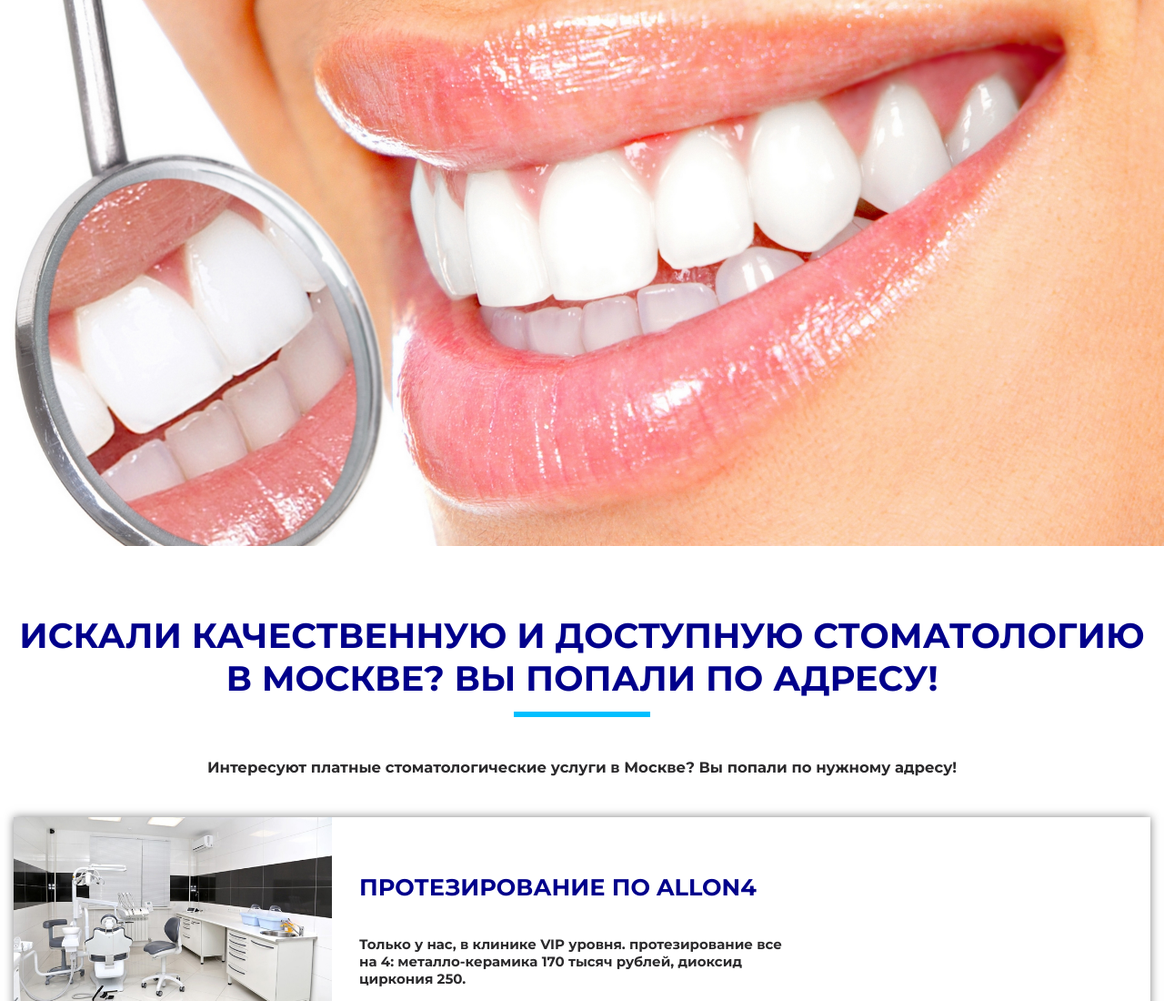
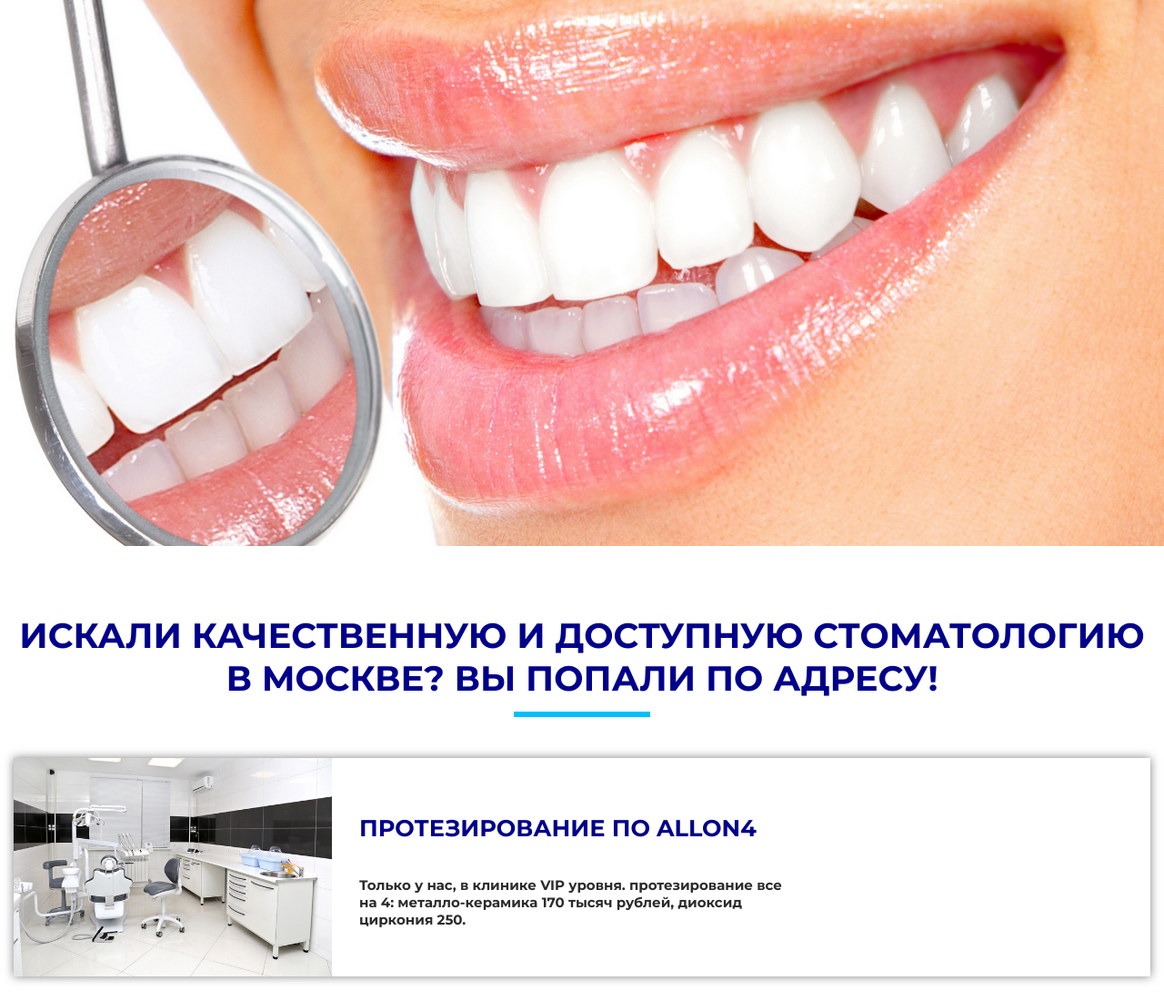
Before and after one commit to FOOFI666/stomatolog_main, a plain HTML site: page index.html in a window 1280 px wide. Shown: the top 1100 px of the page at 91% size. Drawn offline with nearby package versions, Linux system fonts and the light colour scheme.

Commit message:
Update index.html

```diff
--- a/index.html
+++ b/index.html
@@ -65,7 +65,7 @@
             </div>
 
             <div class="service__subinner">
-                <b>Интересуют платные стоматологические услуги в Москве? Вы попали по нужному адресу!</b>
+                <b></b>
             </div>
 
             <div class="teeth">
```
